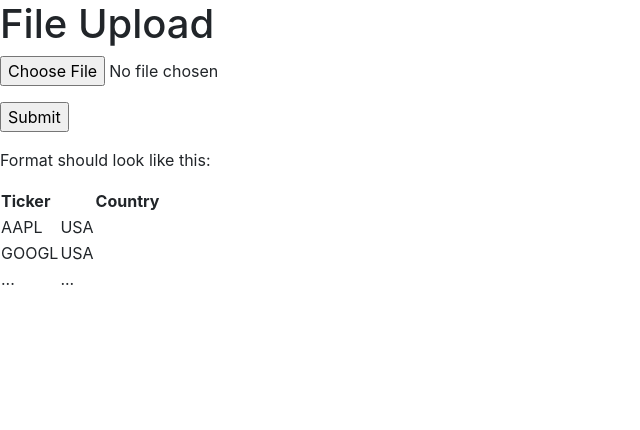
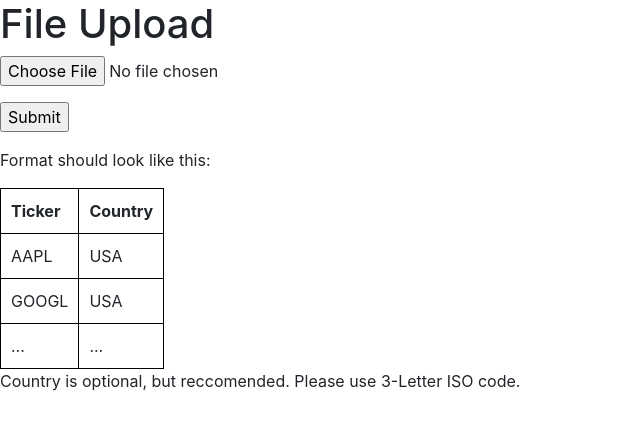
Before and after one commit to mcrmck/tickerToIsin, a Flask app: page / in a window 1280 px wide. Shown: the top 430 px of the page, without its empty margins (0-640 px from the left). Run offline with Flask 2, Linux system fonts and the light colour scheme; some libraries are stand-ins or nearby versions.

Commit message:
fix: fix table example

```diff
--- a/templates/index.html
+++ b/templates/index.html
@@ -3,6 +3,15 @@
   <head>
     <title>Ticker to ISIN Converter</title>
     <link rel="stylesheet" href="https://cdn.jsdelivr.net/npm/bootstrap@4.5.3/dist/css/bootstrap.min.css" integrity="sha384-TX8t27EcRE3e/ihU7zmQxVncDAy5uIKz4rEkgIXeMed4M0jlfIDPvg6uqKI2xXr2" crossorigin="anonymous">
+    <style>
+      table,
+      th,
+      td {
+        padding: 10px;
+        border: 1px solid black;
+        border-collapse: collapse;
+      }
+    </style>
   </head>
   <body>
     <h1>File Upload</h1>
@@ -15,8 +24,8 @@
     </p>
     <table>
       <tr>
-        <th>Ticker<th>
-        <th>Country<th>
+        <th>Ticker</th>
+        <th>Country</th>
       </tr>
       <tr>
         <td>AAPL</td>
@@ -31,5 +40,8 @@
         <td>...</td>
       </tr>
     </table>
+    <p>
+      Country is optional, but reccomended. Please use 3-Letter ISO code.
+    </p>
   </body>
 </html>
```
Also changed, not shown: 1 other file.
